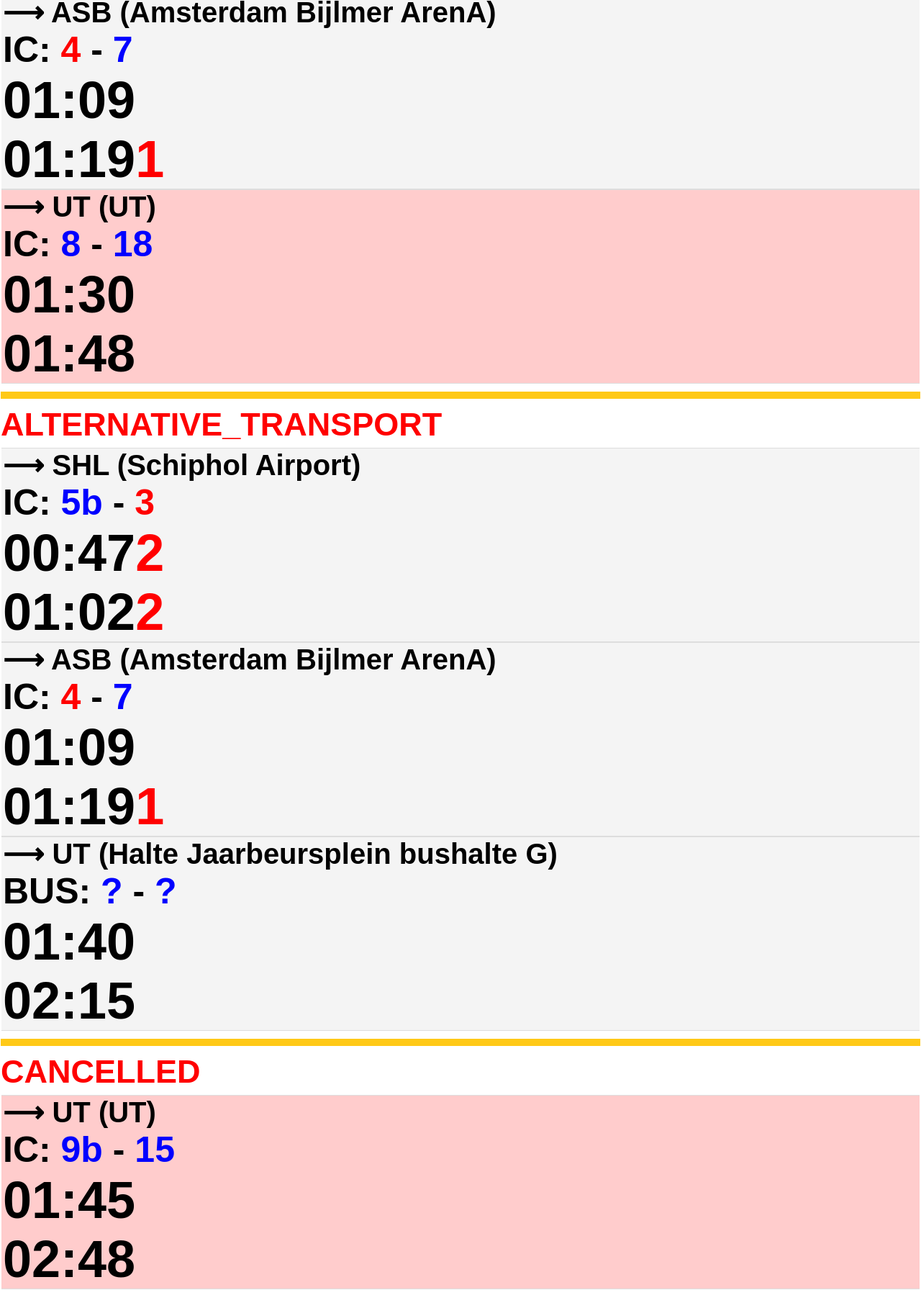
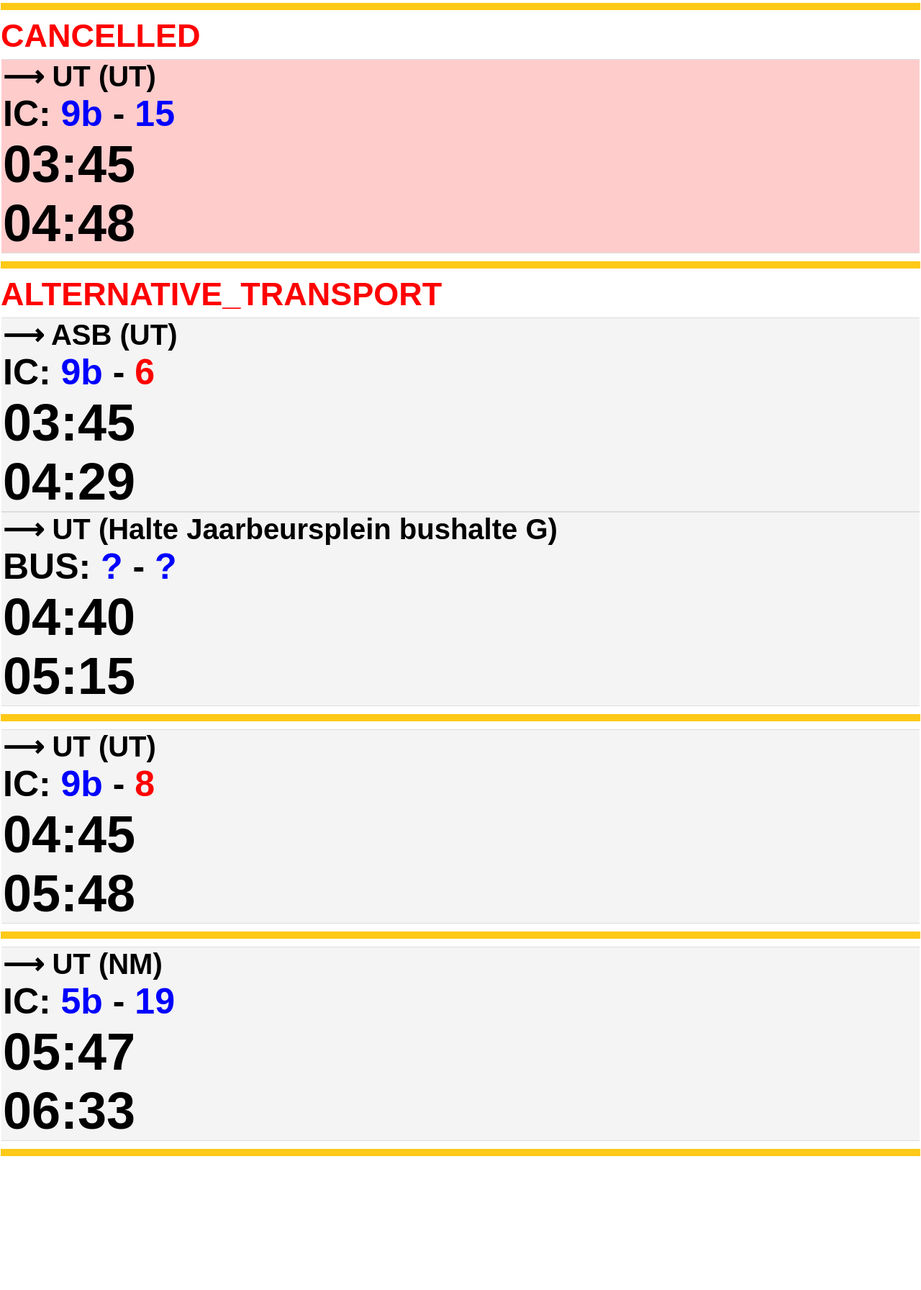
Before and after one commit to elysium316/ns, a plain HTML site: page ledn_ut.html in a window 1280 px wide. Shown: the part 691-2483 px from the top of the page at 72% size. After the commit the page ends 2298 px from the top, so only its background shows below. Drawn offline with Linux system fonts and the light colour scheme.

Commit message:
Automatische update treintijden

```diff
--- a/ledn_ut.html
+++ b/ledn_ut.html
@@ -18,7 +18,7 @@
 </head>
 <body>
     <h1>Traject Overzicht</h1>
-    <div class="tijd">01:17</div>
+    <div class="tijd">02:46</div>
     <div style='padding: 2pt; margin-bottom: 20px;'><a href='index.html' class='menu-link' style='background: #ddd; color: black; border-color: #ddd;'>🏠 Home</a> <a href='ledn_ut.html' class='menu-link' style='background: #ffc917; color: #003399;'>LEDN-UT</a> <a href='ut_ah.html' class='menu-link'>UT-AH</a> <a href='ah_dtch.html' class='menu-link'>AH-DTCH</a> </div>
 
     <div class="etappe-header">LEDN-UT</div>
@@ -28,53 +28,11 @@
             <div style='color: red; font-size: 45px; font-weight: bold; margin-bottom: 5px;'>CANCELLED</div>
             <ul>
 
-                <li style="background: #f4f4f4; padding: 0 2px; margin:0; border-top: 1px solid #ddd; border-bottom: 1px solid #ddd; border-left: none; border-right: none;">
-                    <span class="station">&#10230; SHL (Schiphol Airport)</span><br>
-                    <span class="spoor" style="color:black;">IC: </span><span class="spoor"><span class='spoor'>5b</span></span><span class="spoor" style="color:black;"> - </span><span class="spoor"><span style='color: red; font-weight: bold;'>3</span></span><br>
-                    <span class="vertrek">00:47<span style='color: red; font-weight: bold;'>2</span></span><br>
-                    <span class="vertrek">01:02<span style='color: red; font-weight: bold;'>2</span></span>
-                </li>
-
-                <li style="background: #f4f4f4; padding: 0 2px; margin:0; border-top: 1px solid #ddd; border-bottom: 1px solid #ddd; border-left: none; border-right: none;">
-                    <span class="station">&#10230; ASB (Amsterdam Bijlmer ArenA)</span><br>
-                    <span class="spoor" style="color:black;">IC: </span><span class="spoor"><span style='color: red; font-weight: bold;'>4</span></span><span class="spoor" style="color:black;"> - </span><span class="spoor"><span class='spoor'>7</span></span><br>
-                    <span class="vertrek">01:09</span><br>
-                    <span class="vertrek">01:19<span style='color: red; font-weight: bold;'>1</span></span>
-                </li>
-
                 <li style="background: #ffcccc; padding: 0 2px; margin:0; border-top: 1px solid #ddd; border-bottom: 1px solid #ddd; border-left: none; border-right: none;">
                     <span class="station">&#10230; UT (UT)</span><br>
-                    <span class="spoor" style="color:black;">IC: </span><span class="spoor"><span class='spoor'>8</span></span><span class="spoor" style="color:black;"> - </span><span class="spoor"><span class='spoor'>18</span></span><br>
-                    <span class="vertrek">01:30</span><br>
-                    <span class="vertrek">01:48</span>
-                </li>
-
-            </ul>
-        </li>
-
-        <li style="padding: 10px 0; border-bottom: 10px solid #ffc917;">
-            <div style='color: red; font-size: 45px; font-weight: bold; margin-bottom: 5px;'>ALTERNATIVE_TRANSPORT</div>
-            <ul>
-
-                <li style="background: #f4f4f4; padding: 0 2px; margin:0; border-top: 1px solid #ddd; border-bottom: 1px solid #ddd; border-left: none; border-right: none;">
-                    <span class="station">&#10230; SHL (Schiphol Airport)</span><br>
-                    <span class="spoor" style="color:black;">IC: </span><span class="spoor"><span class='spoor'>5b</span></span><span class="spoor" style="color:black;"> - </span><span class="spoor"><span style='color: red; font-weight: bold;'>3</span></span><br>
-                    <span class="vertrek">00:47<span style='color: red; font-weight: bold;'>2</span></span><br>
-                    <span class="vertrek">01:02<span style='color: red; font-weight: bold;'>2</span></span>
-                </li>
-
-                <li style="background: #f4f4f4; padding: 0 2px; margin:0; border-top: 1px solid #ddd; border-bottom: 1px solid #ddd; border-left: none; border-right: none;">
-                    <span class="station">&#10230; ASB (Amsterdam Bijlmer ArenA)</span><br>
-                    <span class="spoor" style="color:black;">IC: </span><span class="spoor"><span style='color: red; font-weight: bold;'>4</span></span><span class="spoor" style="color:black;"> - </span><span class="spoor"><span class='spoor'>7</span></span><br>
-                    <span class="vertrek">01:09</span><br>
-                    <span class="vertrek">01:19<span style='color: red; font-weight: bold;'>1</span></span>
-                </li>
-
-                <li style="background: #f4f4f4; padding: 0 2px; margin:0; border-top: 1px solid #ddd; border-bottom: 1px solid #ddd; border-left: none; border-right: none;">
-                    <span class="station">&#10230; UT (Halte Jaarbeursplein bushalte G)</span><br>
-                    <span class="spoor" style="color:black;">BUS: </span><span class="spoor"><span class='spoor'>?</span></span><span class="spoor" style="color:black;"> - </span><span class="spoor"><span class='spoor'>?</span></span><br>
-                    <span class="vertrek">01:40</span><br>
-                    <span class="vertrek">02:15</span>
+                    <span class="spoor" style="color:black;">IC: </span><span class="spoor"><span style='color: red; font-weight: bold;'>8b</span></span><span class="spoor" style="color:black;"> - </span><span class="spoor"><span class='spoor'>15</span></span><br>
+                    <span class="vertrek">02:45<span style='color: red; font-weight: bold;'>12</span></span><br>
+                    <span class="vertrek">03:48</span>
                 </li>
 
             </ul>
@@ -87,8 +45,8 @@
                 <li style="background: #ffcccc; padding: 0 2px; margin:0; border-top: 1px solid #ddd; border-bottom: 1px solid #ddd; border-left: none; border-right: none;">
                     <span class="station">&#10230; UT (UT)</span><br>
                     <span class="spoor" style="color:black;">IC: </span><span class="spoor"><span class='spoor'>9b</span></span><span class="spoor" style="color:black;"> - </span><span class="spoor"><span class='spoor'>15</span></span><br>
-                    <span class="vertrek">01:45</span><br>
-                    <span class="vertrek">02:48</span>
+                    <span class="vertrek">03:45</span><br>
+                    <span class="vertrek">04:48</span>
                 </li>
 
             </ul>
@@ -101,29 +59,43 @@
                 <li style="background: #f4f4f4; padding: 0 2px; margin:0; border-top: 1px solid #ddd; border-bottom: 1px solid #ddd; border-left: none; border-right: none;">
                     <span class="station">&#10230; ASB (UT)</span><br>
                     <span class="spoor" style="color:black;">IC: </span><span class="spoor"><span class='spoor'>9b</span></span><span class="spoor" style="color:black;"> - </span><span class="spoor"><span style='color: red; font-weight: bold;'>6</span></span><br>
-                    <span class="vertrek">01:45</span><br>
-                    <span class="vertrek">02:29</span>
+                    <span class="vertrek">03:45</span><br>
+                    <span class="vertrek">04:29</span>
                 </li>
 
                 <li style="background: #f4f4f4; padding: 0 2px; margin:0; border-top: 1px solid #ddd; border-bottom: 1px solid #ddd; border-left: none; border-right: none;">
                     <span class="station">&#10230; UT (Halte Jaarbeursplein bushalte G)</span><br>
                     <span class="spoor" style="color:black;">BUS: </span><span class="spoor"><span class='spoor'>?</span></span><span class="spoor" style="color:black;"> - </span><span class="spoor"><span class='spoor'>?</span></span><br>
-                    <span class="vertrek">02:40</span><br>
-                    <span class="vertrek">03:15</span>
+                    <span class="vertrek">04:40</span><br>
+                    <span class="vertrek">05:15</span>
                 </li>
 
             </ul>
         </li>
 
         <li style="padding: 10px 0; border-bottom: 10px solid #ffc917;">
-            <div style='color: red; font-size: 45px; font-weight: bold; margin-bottom: 5px;'>CANCELLED</div>
+
             <ul>
 
-                <li style="background: #ffcccc; padding: 0 2px; margin:0; border-top: 1px solid #ddd; border-bottom: 1px solid #ddd; border-left: none; border-right: none;">
+                <li style="background: #f4f4f4; padding: 0 2px; margin:0; border-top: 1px solid #ddd; border-bottom: 1px solid #ddd; border-left: none; border-right: none;">
                     <span class="station">&#10230; UT (UT)</span><br>
-                    <span class="spoor" style="color:black;">IC: </span><span class="spoor"><span class='spoor'>9b</span></span><span class="spoor" style="color:black;"> - </span><span class="spoor"><span class='spoor'>15</span></span><br>
-                    <span class="vertrek">02:45</span><br>
-                    <span class="vertrek">03:48</span>
+                    <span class="spoor" style="color:black;">IC: </span><span class="spoor"><span class='spoor'>9b</span></span><span class="spoor" style="color:black;"> - </span><span class="spoor"><span style='color: red; font-weight: bold;'>8</span></span><br>
+                    <span class="vertrek">04:45</span><br>
+                    <span class="vertrek">05:48</span>
+                </li>
+
+            </ul>
+        </li>
+
+        <li style="padding: 10px 0; border-bottom: 10px solid #ffc917;">
+
+            <ul>
+
+                <li style="background: #f4f4f4; padding: 0 2px; margin:0; border-top: 1px solid #ddd; border-bottom: 1px solid #ddd; border-left: none; border-right: none;">
+                    <span class="station">&#10230; UT (NM)</span><br>
+                    <span class="spoor" style="color:black;">IC: </span><span class="spoor"><span class='spoor'>5b</span></span><span class="spoor" style="color:black;"> - </span><span class="spoor"><span class='spoor'>19</span></span><br>
+                    <span class="vertrek">05:47</span><br>
+                    <span class="vertrek">06:33</span>
                 </li>
 
             </ul>
```
Also changed, not shown: ah_dtch.html (+1 -1 lines), ut_ah.html (+15 -15 lines).
